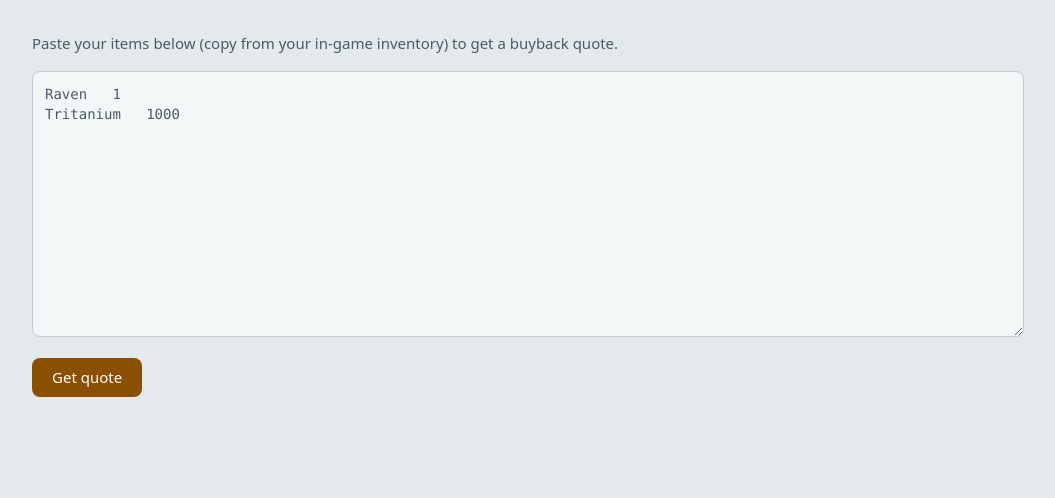
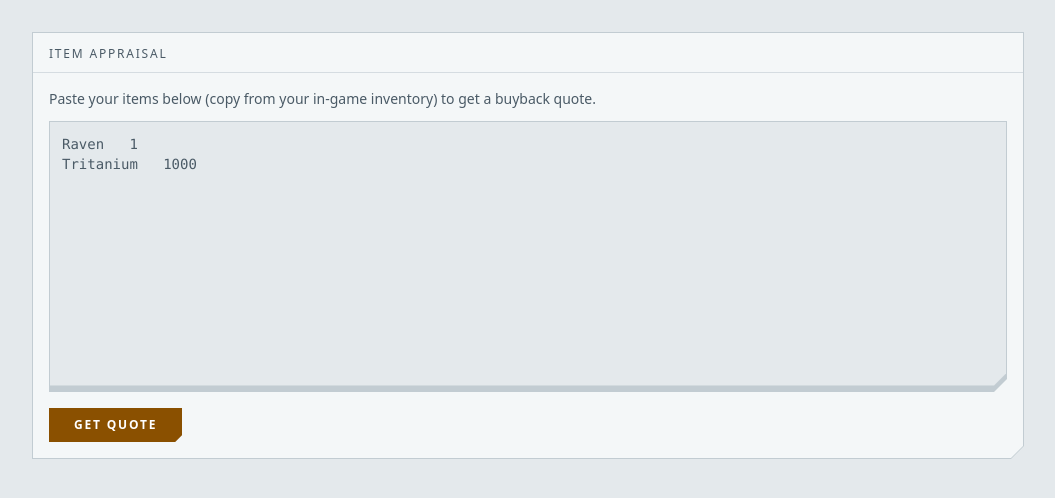
Before and after one commit to quagtus/eve-buyback, a Django app: page / in a window 1280 px wide. Shown: the part 84-582 px from the top of the page, without its empty margins (112-1167 px from the left). Run offline with Django 5.2, Linux system fonts and the light colour scheme; data comes from the database, SQL or seed files in the repository; style sheets or scripts are compiled from the project's sources.

Commit message:
Restyle the paste form as an EVE panel

```diff
--- a/buyback/templates/buyback/form.html
+++ b/buyback/templates/buyback/form.html
@@ -2,30 +2,47 @@
 {% load i18n %}
 
 {% block content %}
-  <p class="mb-4 text-text-muted">
+  <div class="eve-frame bg-border-token p-px">
+    <div class="eve-fill bg-surface-raised">
+      <div class="border-b border-border-token/60 px-4 py-2">
+        <span class="text-xs uppercase tracking-[0.15em] text-text-muted">
+          {% translate "Item Appraisal" %}
+        </span>
+      </div>
+
+      <div class="p-4">
+        <p class="mb-3 text-sm text-text-muted">
           {% translate "Paste your items below (copy from your in-game inventory) to get a buyback quote." %}
         </p>
 
         <div id="result"></div>
 
         <form hx-post="{% url 'buyback:submit' %}" hx-target="#result" hx-swap="innerHTML"
-        class="mt-4">
+              class="mt-3">
           {% csrf_token %}
+          <div class="eve-frame bg-border-token p-px focus-within:bg-accent">
             <textarea name="raw_text" rows="12"
                       placeholder="{% translate 'Raven	1' %}&#10;{% translate 'Tritanium	1000' %}"
-              class="w-full rounded-lg border border-border-token bg-surface-raised p-3
-                     font-mono text-sm text-text placeholder:text-text-muted
-                     focus:border-accent focus:outline-none focus:ring-1 focus:ring-accent"></textarea>
+                      class="eve-fill w-full bg-surface p-3 font-mono text-sm text-text
+                             placeholder:text-text-muted focus:outline-none"></textarea>
+          </div>
+
+          <div class="mt-4 inline-block eve-frame-sm bg-accent p-px">
             <button type="submit"
-            class="mt-4 rounded-lg bg-accent px-5 py-2 font-medium text-accent-contrast
-                   hover:opacity-90 focus:outline-none focus:ring-2 focus:ring-accent">
+                    class="eve-fill-sm bg-accent px-6 py-2 text-xs font-semibold uppercase
+                           tracking-[0.15em] text-accent-contrast hover:brightness-110
+                           focus:outline-none">
               {% translate "Get quote" %}
             </button>
+          </div>
         </form>
 
-  {% if config.contract_to %}
-    <p class="mt-6 text-sm text-text-muted">
-      {% blocktranslate with corp=config.contract_to %}Accepted contracts go to <strong>{{ corp }}</strong>.{% endblocktranslate %}
+        {% if CONTRACT_TO %}
+          <p class="mt-5 text-xs uppercase tracking-wider text-text-muted">
+            {% blocktranslate with corp=CONTRACT_TO %}Accepted contracts go to <span class="text-accent">{{ corp }}</span>.{% endblocktranslate %}
           </p>
         {% endif %}
+      </div>
+    </div>
+  </div>
 {% endblock %}
```
Lines whose indentation alone changed are shown as unchanged.
